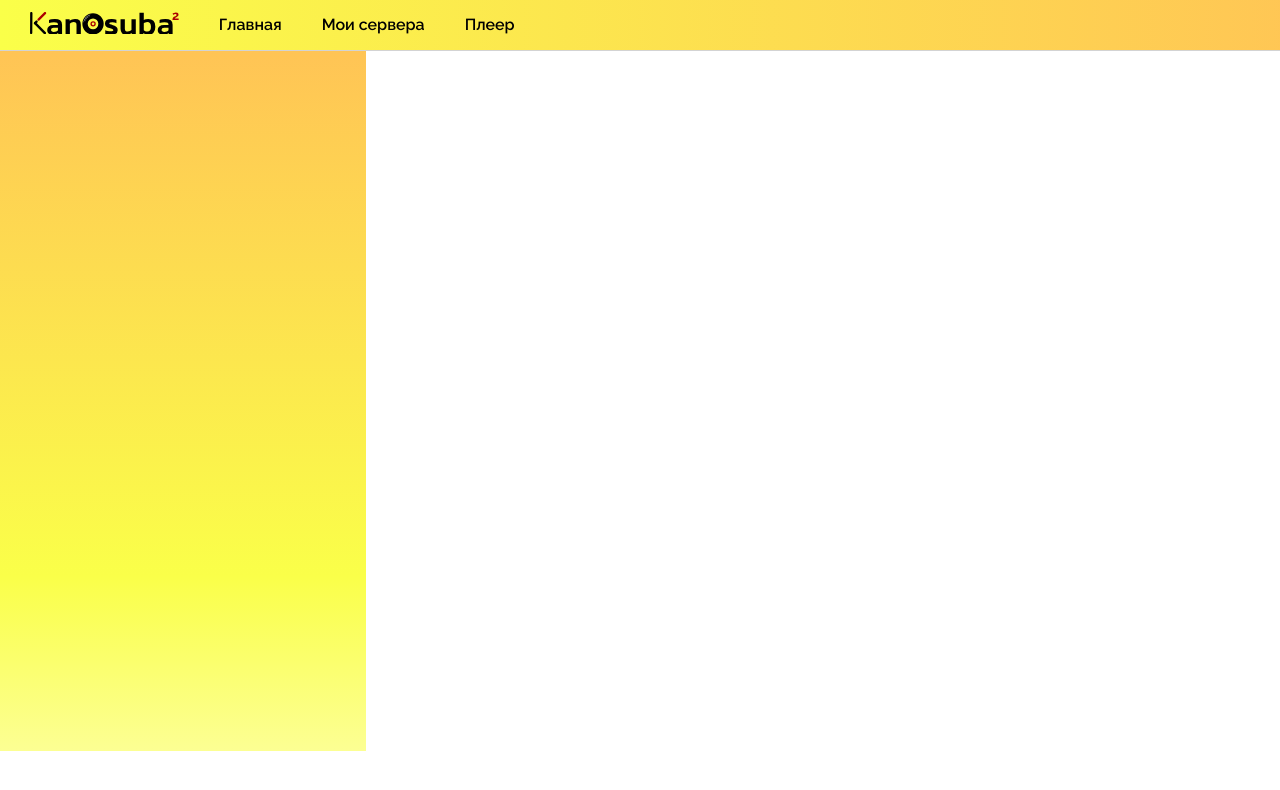
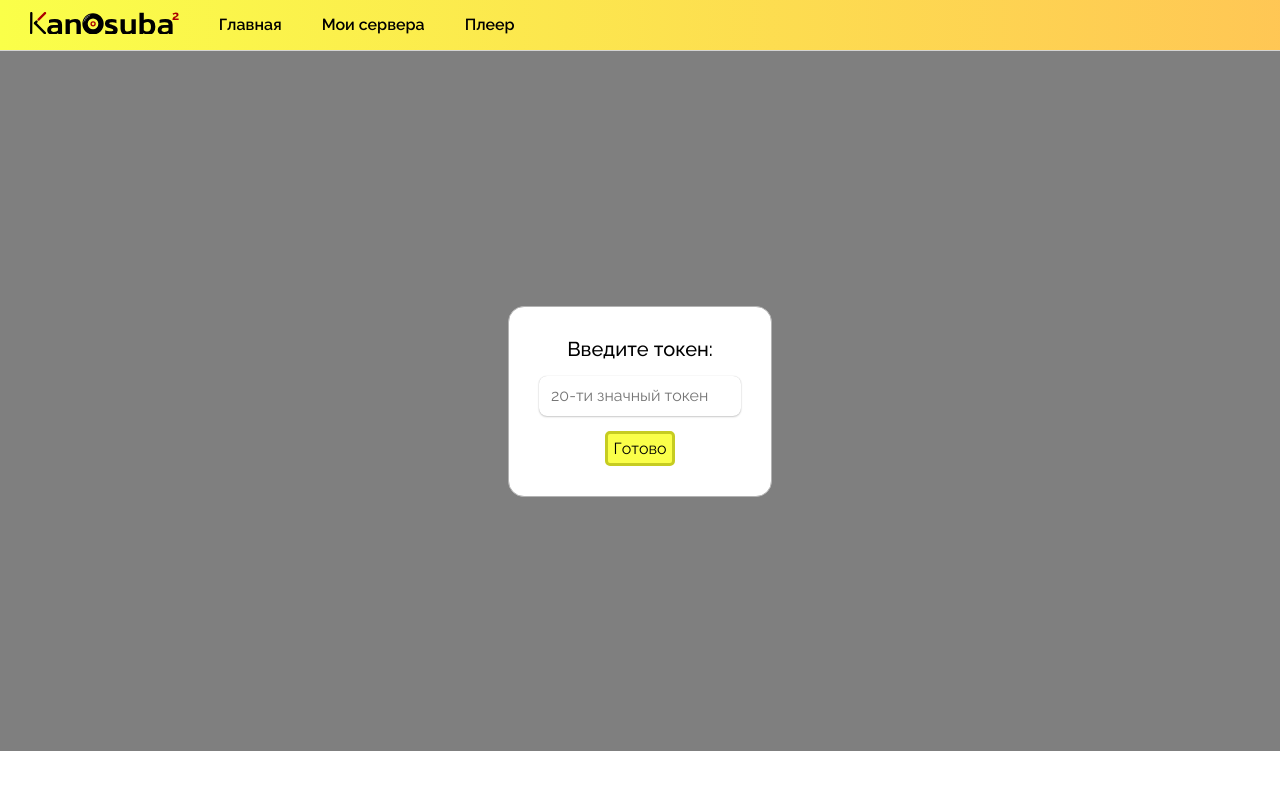
Before and after one commit to Kanogame/Node-Discord-Bot, a React (Create React App) app in the folder DiscordApp - frontend/: page /player/1 in a window 1280 px wide. Shown: the top 790 px of the page. Built offline with nearby package versions, Linux system fonts and the light colour scheme.

Commit message:
front fixes 4.5.5

```diff
--- a/DiscordApp - frontend/src/routes/player.jsx
+++ b/DiscordApp - frontend/src/routes/player.jsx
@@ -1,20 +1,6 @@
 import { useLoaderData } from "react-router-dom";
 import { useState } from "react";
 import styled from "styled-components";
-
-export function loader({params}) {
-    console.log(params.tokenPass);
-    const tokenPass = params.tokenPass;
-    return {tokenPass}
-}
-
-export default function PlayerSection() {
-    const [token, setToken] = useState("");
-    const {tokenPass} = useLoaderData();
-
-    function setTokenInp(e) {
-        setToken(e.target.value)
-    }
 
 const ModalContent = styled.div`
     display: flex;
@@ -22,8 +8,7 @@ export default function PlayerSection() {
     height: 100%;
     justify-content: center;
     align-items: center;
-        background: rgba(0, 0, 0, 0.5);
-        display: none;`;
+    background: rgba(0, 0, 0, 0.5);`;
 
 const Modal = styled.div`
     padding: 30px;
@@ -67,6 +52,20 @@ export default function PlayerSection() {
     }
 `;
 
+export function loader({params}) {
+    console.log(params.tokenPass);
+    const tokenPass = params.tokenPass;
+    return {tokenPass}
+}
+
+export default function PlayerSection() {
+    const [token, setToken] = useState("");
+    const {tokenPass} = useLoaderData();
+
+    function setTokenInp(e) {
+        setToken(e.target.value);
+    }
+
     return <>
         <ModalContent>
             <Modal>
@@ -75,9 +74,7 @@ export default function PlayerSection() {
                 <ModalButton href={`/player/${tokenPass}&t=${token}`}>Готово</ModalButton>
             </Modal>
         </ModalContent>
-        <Player musiclist={[{id: 1, title: "test music", length: "15:32", url: "https://youtube.com", request: "Kanogames"}]}>
 
-        </Player>
     </>
 }
 
--- a/DiscordApp - frontend/src/routes/root.jsx
+++ b/DiscordApp - frontend/src/routes/root.jsx
@@ -3,8 +3,7 @@ import React from 'react';
 import {ReactComponent as Logo} from '../images/logo.svg';
 import { Outlet } from "react-router-dom";
 
-export default function Root() {
-    const Root = styled.div`
+const RootDiv = styled.div`
 height: 100vh;`;
 
 const Header = styled.div`
@@ -38,8 +37,9 @@ export default function Root() {
 const Main = styled.div`
     height: calc(100vh - 100px);`;
 
+export default function Root() {
     return (
-        <Root>
+        <RootDiv>
             <Header>
                 <HeaderContent>
                     <Tabs>
@@ -52,6 +52,6 @@ export default function Root() {
                 </HeaderContent>
             </Header>
             <Main><Outlet /></Main>
-        </Root>
+        </RootDiv>
     )
 }
```
Lines whose indentation alone changed are shown as unchanged.
